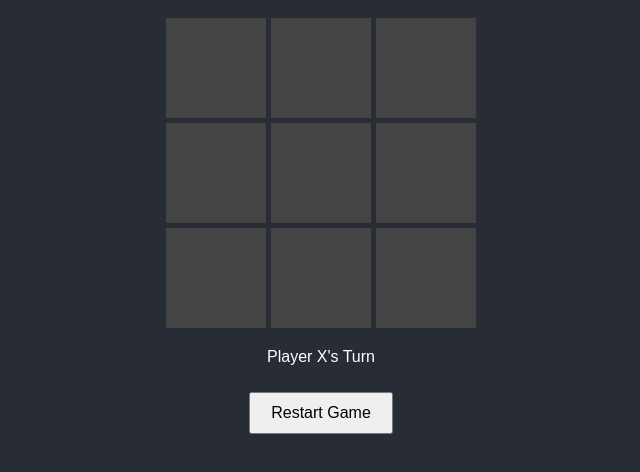
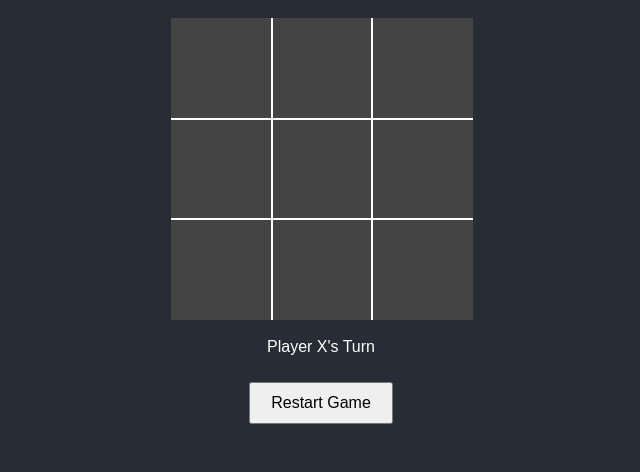
Before and after one commit to android-013/Tic-Tac-Toe, a plain HTML site: page p2.html in a window 1280 px wide. Shown: the part 60-532 px from the top of the page, without its empty margins (319-959 px from the left). Drawn offline with Linux system fonts and the light colour scheme.

Commit message:
designing

```diff
--- a/p2.css
+++ b/p2.css
@@ -13,7 +13,6 @@ h1 {
     display: grid;
     grid-template-columns: repeat(3, 100px);
     grid-template-rows: repeat(3, 100px);
-    gap: 5px;
     justify-content: center;
     margin: 20px auto;
 }
@@ -31,7 +30,60 @@ h1 {
 }
 
 .cell:hover {
-    background: rgba(127, 127, 127, 0.001);
+    transform: scale(.95);
+    transition: transform 0.1s ease-in;
+}
+
+/* Add borders to individual cells */
+.cell:nth-child(1) {
+    border-bottom: 2px solid white;
+    border-right: 2px solid white;
+}
+
+.cell:nth-child(2) {
+    border-bottom: 2px solid white;
+    border-right: 2px solid white;
+    border-left: 2px solid white;
+}
+
+.cell:nth-child(3) {
+    border-bottom: 2px solid white;
+    border-left: 2px solid white;
+}
+
+.cell:nth-child(4) {
+    border-bottom: 2px solid white;
+    border-top: 2px solid white;
+    border-right: 2px solid white;
+}
+
+.cell:nth-child(5) {
+    border-bottom: 2px solid white;
+    border-top: 2px solid white;
+    border-right: 2px solid white;
+    border-left: 2px solid white;
+}
+
+.cell:nth-child(6) {
+    border-bottom: 2px solid white;
+    border-top: 2px solid white;
+    border-left: 2px solid white;
+}
+
+.cell:nth-child(7) {
+    border-top: 2px solid white;
+    border-right: 2px solid white;
+}
+
+.cell:nth-child(8) {
+    border-top: 2px solid white;
+    border-right: 2px solid white;
+    border-left: 2px solid white;
+}
+
+.cell:nth-child(9) {
+    border-top: 2px solid white;
+    border-left: 2px solid white;
 }
 
 .restart {
```
